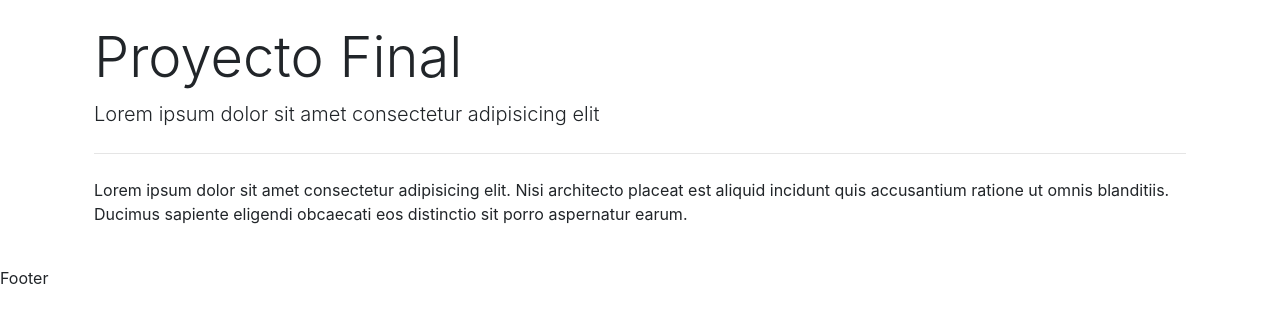
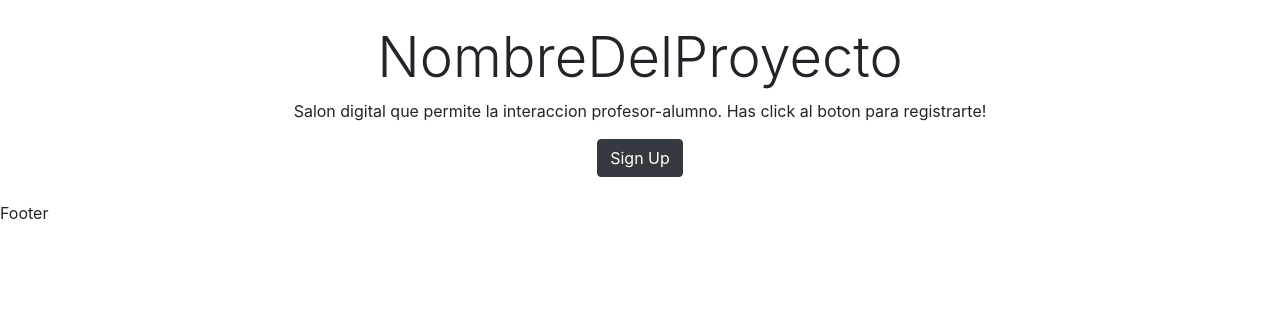
Before and after one commit to Rositamtz98/WebFinalProject, a Node server app: page / in a window 1280 px wide. Shown: the part 56-379 px from the top of the page. Run offline with Node 20, Linux system fonts and the light colour scheme; some libraries are stand-ins or nearby versions.

Commit message:
Cambie el formato de la home page

```diff
--- a/src/views/index.hbs
+++ b/src/views/index.hbs
@@ -1,7 +1,6 @@
-<div class="jumbotron-mt-4">
-    <h1 class="display-4">Proyecto Final</h1>
-    <p class="lead">Lorem ipsum dolor sit amet consectetur adipisicing elit</p>
-    <hr class="my-4">
-    <p>Lorem ipsum dolor sit amet consectetur adipisicing elit. Nisi architecto placeat est aliquid incidunt quis accusantium ratione ut omnis blanditiis. Ducimus sapiente eligendi obcaecati eos distinctio sit porro aspernatur earum.</p>
-    <a href=""></a>
+<div class="jumbotron-mt-4 mx-auto" style="text-align: center;">
+    <h1 class="display-4" style="margin-bottom: .5rem;">NombreDelProyecto</h1>
+    <p>Salon digital que permite la interaccion profesor-alumno. Has click al boton para registrarte! </p>
+    <!-- falta back del boton para que mande a sign yp -->
+    <button type="button" class="btn btn-dark">Sign Up</button>
 </div>
```
